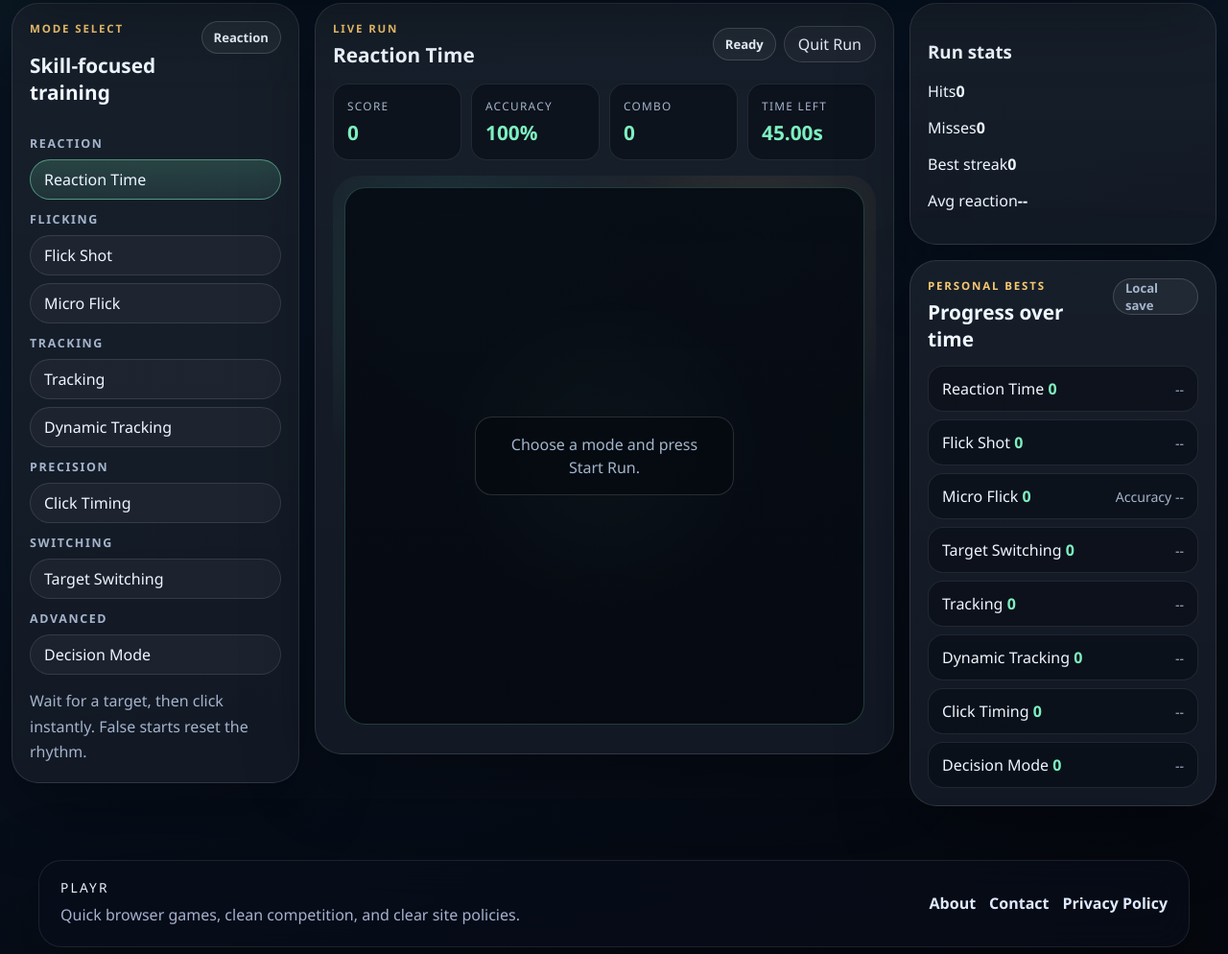
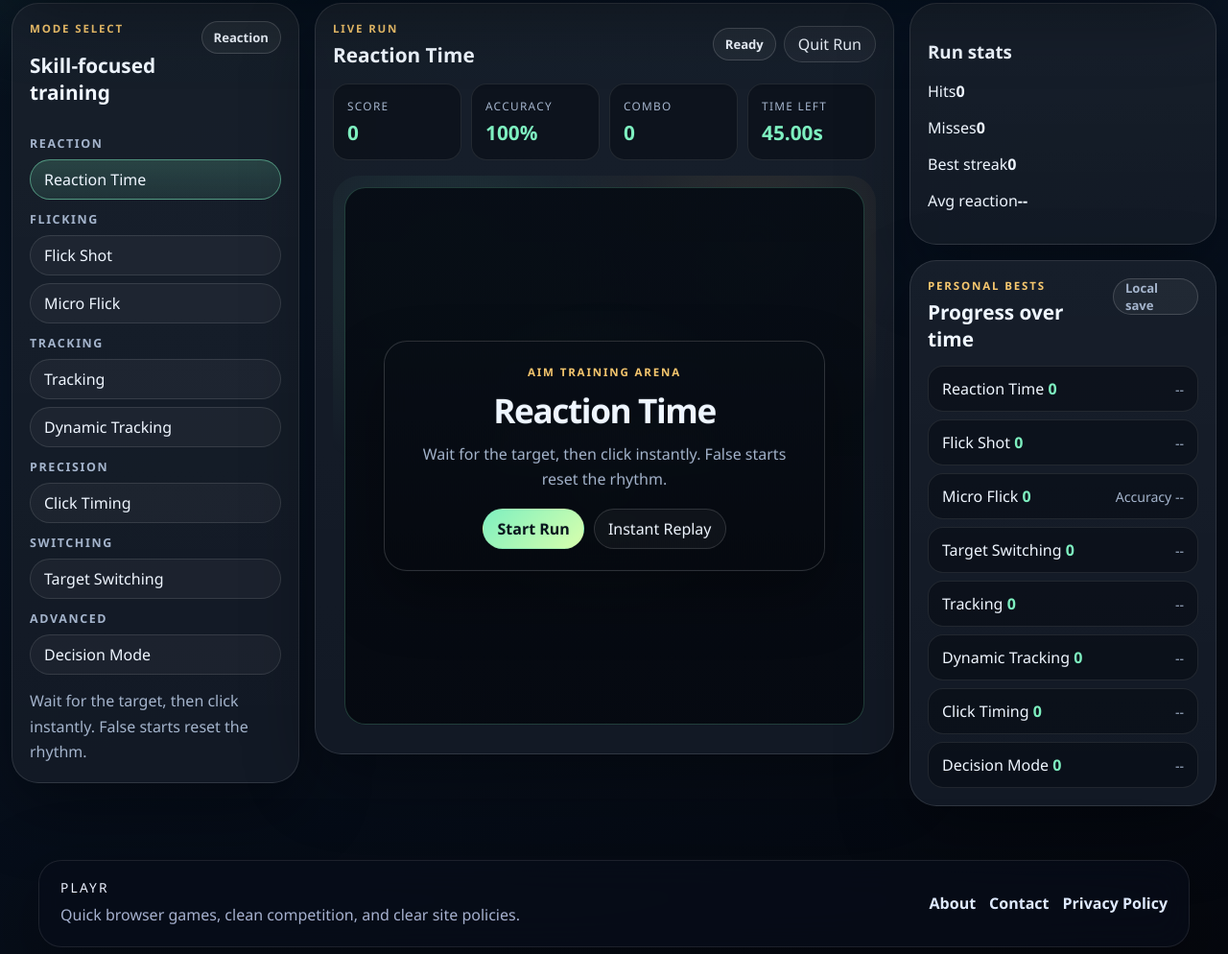
Before and after one commit to 784594/Playr-arcade, a plain HTML site: page games/single-player/aim-training-arena/index.html in a window 1280 px wide. Shown: the part 439-1433 px from the top of the page at 96% size. Drawn offline with Linux system fonts and the light colour scheme.

Commit message:
Fix Aim Training Arena start flow

```diff
--- a/games/single-player/aim-training-arena/game.css
+++ b/games/single-player/aim-training-arena/game.css
@@ -393,6 +393,45 @@ button {
   pointer-events: none;
 }
 
+.stage-start-panel {
+  position: absolute;
+  inset: 50% auto auto 50%;
+  z-index: 3;
+  width: min(calc(100% - 40px), 460px);
+  padding: 24px 24px 22px;
+  border-radius: 24px;
+  border: 1px solid rgba(255, 255, 255, 0.16);
+  background: linear-gradient(180deg, rgba(8, 14, 22, 0.96), rgba(6, 10, 16, 0.93));
+  box-shadow: 0 28px 60px rgba(0, 0, 0, 0.34);
+  text-align: center;
+  transform: translate(-50%, -50%);
+  backdrop-filter: blur(12px);
+}
+
+.stage-start-panel[hidden] {
+  display: none !important;
+}
+
+.stage-start-panel h3 {
+  margin: 8px 0 10px;
+  font-size: clamp(1.5rem, 3vw, 2.2rem);
+  letter-spacing: -0.04em;
+}
+
+.stage-start-copy {
+  margin: 0;
+  color: var(--muted);
+  line-height: 1.6;
+}
+
+.stage-start-actions {
+  margin-top: 18px;
+  display: flex;
+  justify-content: center;
+  gap: 10px;
+  flex-wrap: wrap;
+}
+
 .target-layer {
   position: absolute;
   inset: 0;
@@ -706,13 +745,19 @@ input[type="range"] {
   .arena-stage {
     min-height: 440px;
   }
+
+  .stage-start-panel {
+    width: min(calc(100% - 24px), 460px);
+    padding: 20px 18px 18px;
+  }
 }
 
 @media (max-width: 560px) {
   .hero-actions,
   .results-actions,
   .topbar-actions,
-  .preset-row {
+  .preset-row,
+  .stage-start-actions {
     flex-direction: column;
   }
 
--- a/games/single-player/aim-training-arena/game.js
+++ b/games/single-player/aim-training-arena/game.js
@@ -190,6 +190,11 @@
     settingsPanel: document.getElementById('settingsPanel'),
     settingsCloseBtn: document.getElementById('settingsCloseBtn'),
     quitBtn: document.getElementById('quitBtn'),
+    stageStartPanel: document.getElementById('stageStartPanel'),
+    stageStartBtn: document.getElementById('stageStartBtn'),
+    stageReplayBtn: document.getElementById('stageReplayBtn'),
+    stageStartTitle: document.getElementById('stageStartTitle'),
+    stageStartCopy: document.getElementById('stageStartCopy'),
     playAgainBtn: document.getElementById('playAgainBtn'),
     changeModeBtn: document.getElementById('changeModeBtn'),
     heroBest: document.getElementById('heroBest'),
@@ -438,6 +443,12 @@
     dom.startBtn.textContent = state.running && !state.paused ? 'Pause Run' : 'Start Run';
     dom.quitBtn.disabled = !state.running;
     dom.quitBtn.textContent = 'Quit Run';
+    if (dom.stageStartPanel) {
+      dom.stageStartPanel.hidden = state.running;
+    }
+    if (dom.stageStartBtn) {
+      dom.stageStartBtn.textContent = state.running && state.paused ? 'Resume Run' : 'Start Run';
+    }
   }
 
   function setMode(mode, { preserveSelection = false } = {}) {
@@ -447,8 +458,16 @@
     dom.modeTitle.textContent = modeDef.label;
     dom.modeCopy.textContent = modeDef.copy;
     dom.modeGroupLabel.textContent = modeDef.group;
-    dom.heroBest.textContent = String(getCurrentBest(mode));
+    if (dom.heroBest) {
+      dom.heroBest.textContent = String(getCurrentBest(mode));
+    }
     dom.stageHint.textContent = modeDef.copy;
+    if (dom.stageStartTitle) {
+      dom.stageStartTitle.textContent = modeDef.label;
+    }
+    if (dom.stageStartCopy) {
+      dom.stageStartCopy.textContent = modeDef.copy;
+    }
     saveLastMode(mode);
     renderBests();
 
@@ -970,7 +989,9 @@
     });
 
     dom.bestsList.innerHTML = entries.join('');
-    dom.heroBest.textContent = String(getCurrentBest());
+    if (dom.heroBest) {
+      dom.heroBest.textContent = String(getCurrentBest());
+    }
   }
 
   function renderBestDetail(mode, best) {
@@ -1476,7 +1497,7 @@
       });
     }
 
-    dom.startBtn.addEventListener('click', () => {
+    const handleStartToggle = () => {
       if (!state.running || state.ended) {
         startRun();
         return;
@@ -1486,14 +1507,24 @@
       } else {
         pauseRun();
       }
-    });
-
-    dom.replayBtn.addEventListener('click', () => {
+    };
+
+    dom.startBtn.addEventListener('click', handleStartToggle);
+    if (dom.stageStartBtn) {
+      dom.stageStartBtn.addEventListener('click', handleStartToggle);
+    }
+
+    const handleReplay = () => {
       if (state.running) {
         stopRun({ showResults: false, announce: 'Ready' });
       }
       startRun();
-    });
+    };
+
+    dom.replayBtn.addEventListener('click', handleReplay);
+    if (dom.stageReplayBtn) {
+      dom.stageReplayBtn.addEventListener('click', handleReplay);
+    }
 
     dom.quitBtn.addEventListener('click', () => {
       if (state.running) {
--- a/games/single-player/aim-training-arena/index.html
+++ b/games/single-player/aim-training-arena/index.html
@@ -117,6 +117,17 @@
           <div class="stage-glow"></div>
           <div id="arenaStage" class="arena-stage" tabindex="0" aria-label="Aim training stage">
             <div class="stage-grid"></div>
+            <section class="stage-start-panel" id="stageStartPanel" aria-live="polite">
+              <p class="eyebrow small">Aim Training Arena</p>
+              <h3 id="stageStartTitle">Reaction Time</h3>
+              <p class="stage-start-copy" id="stageStartCopy">
+                Wait for a target, then click instantly. False starts reset the rhythm.
+              </p>
+              <div class="stage-start-actions">
+                <button class="primary-btn" type="button" id="stageStartBtn">Start Run</button>
+                <button class="secondary-btn" type="button" id="stageReplayBtn">Instant Replay</button>
+              </div>
+            </section>
             <div class="stage-center-hint" id="stageHint">Choose a mode and press Start Run.</div>
             <div id="targetLayer" class="target-layer"></div>
           </div>
```
Also changed, not shown: shared/site-notices.js (+13 -0 lines), updates/logs.md (+1 -0 lines).
